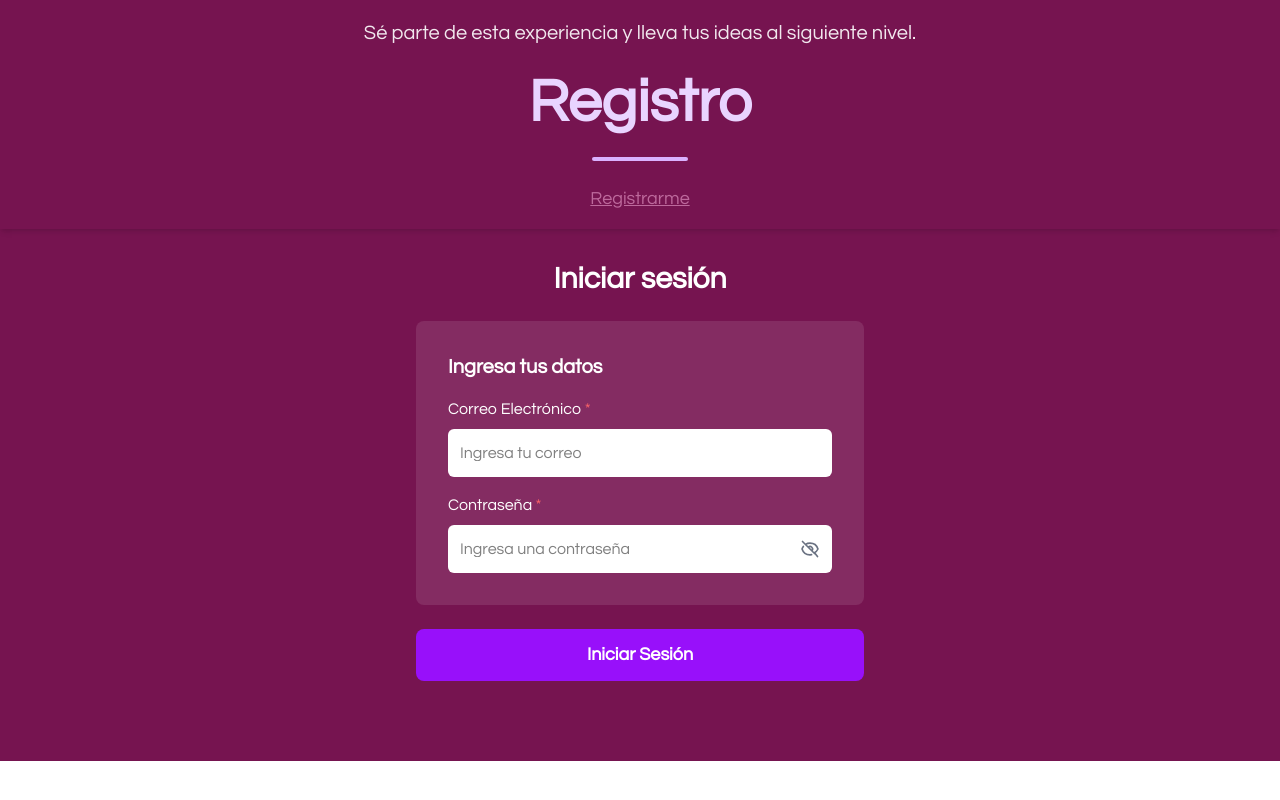
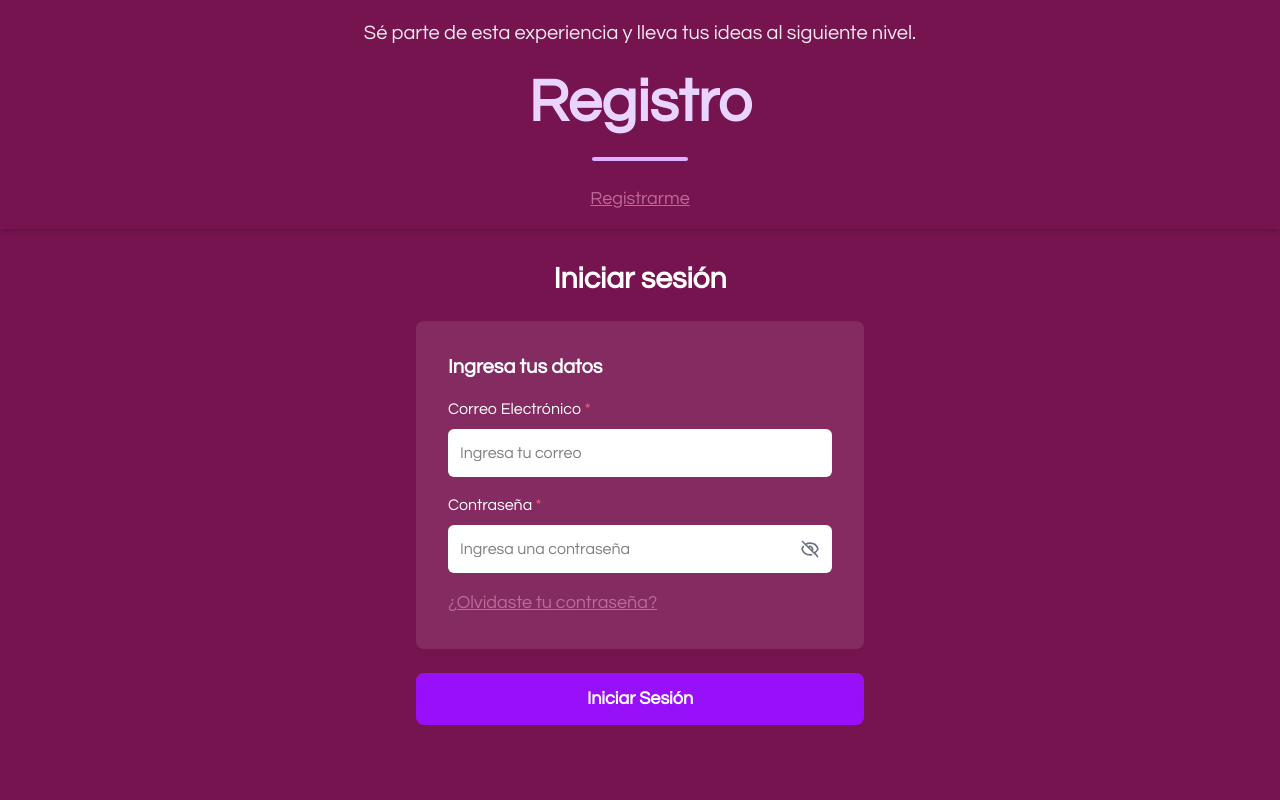
Before and after one commit to WIT-MTY/webpage_h4h, a Next.js app: page /registro/iniciosesion in a window 1280 px wide. Shown: the part 314-1114 px from the top of the page. Before the commit the page ends 1075 px from the top, so only its background shows below. Built offline with nearby package versions, Linux system fonts and the light colour scheme.

Commit message:
added: nueva vista en tarjeta inicio de sesion para recuperar contraseña

```diff
--- a/app/registro/iniciosesion/page.tsx
+++ b/app/registro/iniciosesion/page.tsx
@@ -3,11 +3,13 @@ import { useState } from "react";
 import { useRouter } from "next/navigation";
 import HeaderForms from "@/app/componentes/formulario_comp/HeaderForms";
 
+type Paso = 'iniciosesion' | 'recuperacion'
+
 
 export default function PageFormulario() {
 
     const router = useRouter();
-
+    const [paso, setPaso] = useState<Paso>('iniciosesion')
     const [correo, setCorreo] = useState("");
     const [contrasena, setContrasena] = useState("");
     const [errores, setErrores] = useState<Record<string, string>>({});
@@ -57,7 +59,6 @@ export default function PageFormulario() {
 
     };
 
-
     return (
         <section className="w-full min-h-screen flex flex-col relative" style={{ background: "#761450" }}>
             <HeaderForms />
@@ -66,15 +67,20 @@ export default function PageFormulario() {
 
 
                 <main className="w-full max-w-md mx-auto">
+
+
+                    {/* Inicio de sesion */}
+                    {paso === 'iniciosesion' && (
+                        <form className="space-y-6 pb-20" onSubmit={handleSubmit}>
                             <h1 className="text-3xl font-bold text-white text-center mb-6 mt-8">Iniciar sesión</h1>
 
-                    <form className="space-y-6 pb-20" onSubmit={handleSubmit}>
-                        {/* Campos de datos en disposición vertical */}
+                            {/* Campos de datos */}
                             <div className="bg-white/10 p-8 rounded-lg">
                                 <h2 className="text-white text-xl font-semibold mb-4">Ingresa tus datos</h2>
 
-                            {/* Disposición vertical en lugar de grid */}
                                 <div className="flex flex-col space-y-4">
+
+                                    {/* Campo de correo electrónico */}
                                     <div>
                                         <p className="text-white mb-2">Correo Electrónico <span className="text-red-400">*</span></p>
                                         <input
@@ -86,6 +92,8 @@ export default function PageFormulario() {
                                         />
                                         {errores.correo && <p className="text-red-400 text-sm mt-1">{errores.correo}</p>}
                                     </div>
+
+                                    {/* Campo de contraseña */}
                                     <div>
                                         <p className="text-white mb-2">Contraseña <span className="text-red-400">*</span></p>
                                         <div className="relative">
@@ -115,7 +123,14 @@ export default function PageFormulario() {
                                     </div>
                                     {errores.contrasena && <p className="text-red-400 text-sm mt-1">{errores.contrasena}</p>}
                                 </div>
+
                                     {errorGeneral && <p className="text-red-400 text-sm text-center">{errorGeneral}</p>}
+
+                                    <button
+                                        onClick={() => setPaso('recuperacion')}
+                                        className="flex items-center space-x-2 text-[#bd699c] underline hover:text-pink-600 transition-colors text-lg font-medium group">
+                                        ¿Olvidaste tu contraseña?
+                                    </button>
                                 </div>
                             </div>
 
@@ -127,7 +142,47 @@ export default function PageFormulario() {
                                 Iniciar Sesión
                             </button>
                         </form>
+                    )}
+
+                    {/* Recuperar contrasenia */}
+                    {paso === 'recuperacion' && (
+                        <form className="space-y-6 pb-20" >
+                            <h1 className="text-3xl font-bold text-white text-center mb-6 mt-8">¿Olvidaste tu contraseña?</h1>
+
+                            {/* Campos de datos */}
+                            <div className="bg-white/10 p-8 rounded-lg">
+                                <h2 className="text-white text-xl font-semibold mb-4">Recuperar contraseña</h2>
+
+                                <div className="flex flex-col space-y-4">
+                                    {/* Campo de correo electrónico */}
+                                    <div>
+                                        <p className="text-white mb-2">Correo Electrónico <span className="text-red-400">*</span></p>
+                                        <input
+                                            type="email"
+                                            className="w-full p-3 rounded-md bg-white text-black"
+                                            placeholder="Ingresa tu correo"
+                                        />
+                                    </div>
+
+                                    <button
+                                        onClick={() => setPaso('iniciosesion')}
+                                        className="flex items-center space-x-2 text-[#bd699c] underline hover:text-pink-600 transition-colors text-lg font-medium group">
+                                        Iniciar sesión
+                                    </button>
+                                </div>
+                            </div>
+
+                            {/* Botón de recuperacion de contrasenia */}
+                            <button
+                                type="submit"
+                                className="w-full bg-purple-600 text-white py-3 rounded-lg hover:bg-purple-700 transition-colors text-lg font-semibold"
+                            >
+                                Envíar correo de recuperación
+                            </button>
+                        </form>
+                    )}
                 </main>
+
             </div>
         </section>
     );
```
Lines whose indentation alone changed are shown as unchanged.
